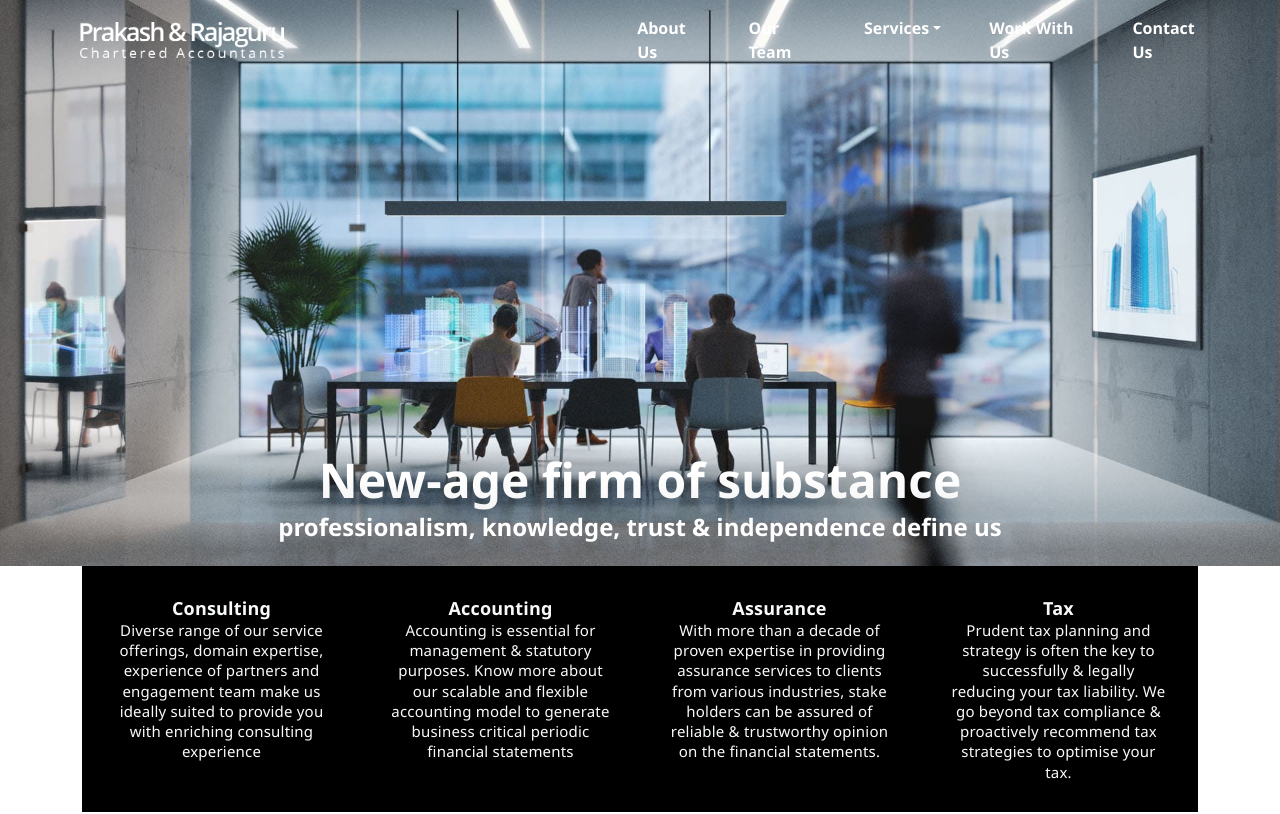
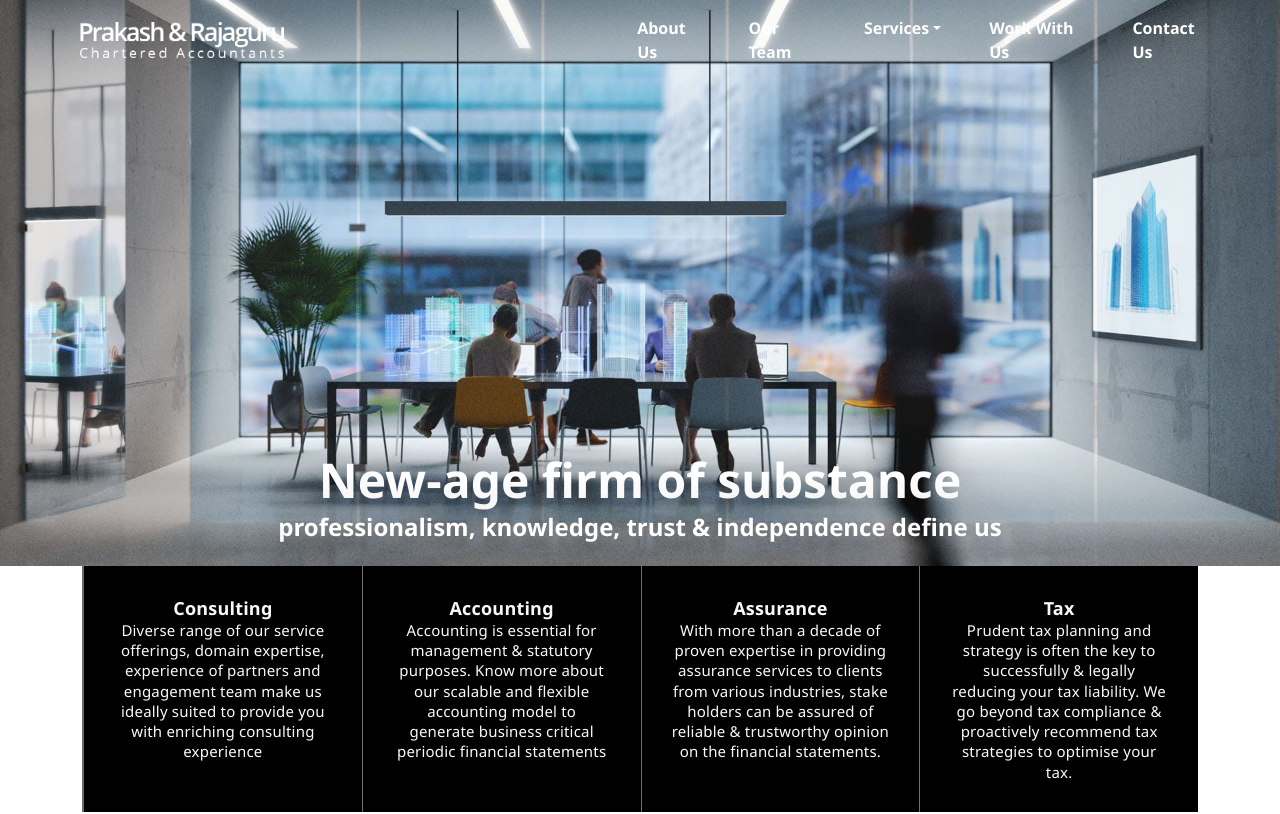
Before and after one commit to Swadhin2001/PandR, a Next.js app: page / in a window 1280 px wide. Shown: the top 814 px of the page. Built offline with nearby package versions, Linux system fonts and the light colour scheme; a small style sheet from the web is missing.

Commit message:
bug fixed

```diff
--- a/src/components/Elementor_widget_wrap.jsx
+++ b/src/components/Elementor_widget_wrap.jsx
@@ -3,7 +3,7 @@ import Link from 'next/link'
 
 function Elementor_widget_wrap(props) {
   return (
-    <div className="container elementor-widget-wrap">
+    <div className="container-md elementor-widget-wrap">
       <div className='row elementor-container'>
           <Link href = "/consulting" className='col  elementor-container'>
             <h2 className='text-light m-0' style = {{"fontWeight":"600", "fontSize": "18px"}}>{props.heading1}</h2>
--- a/src/styles/globals.css
+++ b/src/styles/globals.css
@@ -1,5 +1,8 @@
 *{
   font-family: 'Segoe UI', Tahoma, Geneva, Verdana, sans-serif;
+}
+.container-md{
+  max-width: 1140px;
 }
 .details{
   /* position: relative; */
@@ -26,6 +29,9 @@
   text-align: center;
   /* width: 22%; */
   text-decoration: none;
+}
+.elementor-container{
+  border-left: 0.1px solid rgb(109, 109, 109);
 }
 .elementor-container:hover{
   background-color: rgb(43, 43, 43);
```
Also changed, not shown: src/components/Navbar.jsx (+4 -4 lines).
